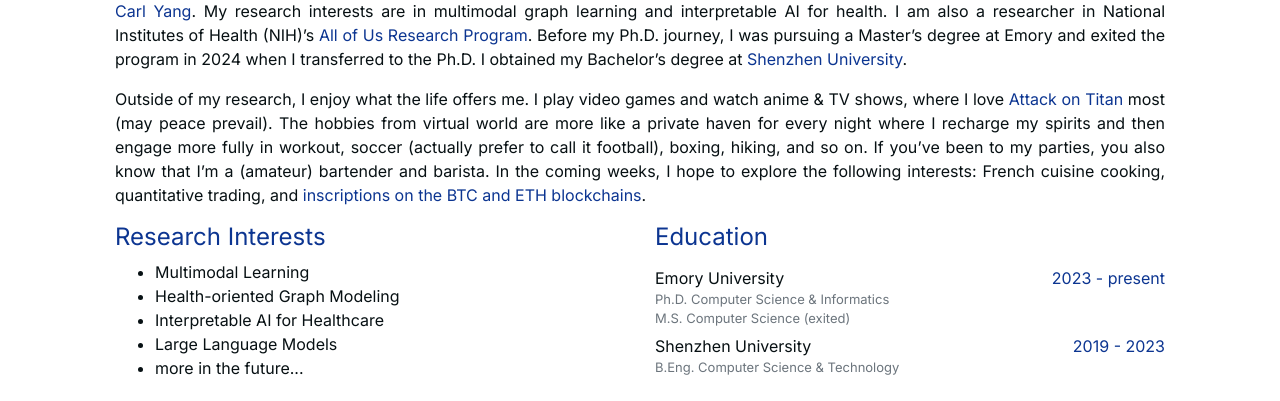
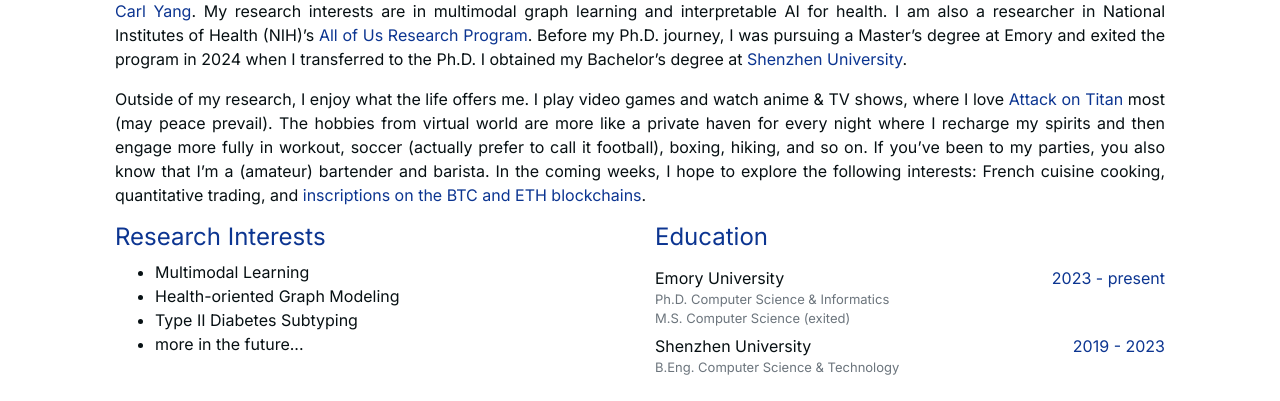
Before and after one commit to PericlesHat/ziyang_hugo, a plain HTML site: page public/index.html in a window 1280 px wide. Shown: the part 351-752 px from the top of the page. Drawn offline with nearby package versions, Linux system fonts and the light colour scheme; some icons are missing; a web font is replaced by a local one.

Commit message:
Add files via upload

```diff
--- a/public/index.html
+++ b/public/index.html
@@ -184,11 +184,7 @@
         </li>
 
         <li>
-            Interpretable AI for Healthcare
-        </li>
-
-        <li>
-            Large Language Models
+            Type II Diabetes Subtyping
         </li>
 
         <li>
```
